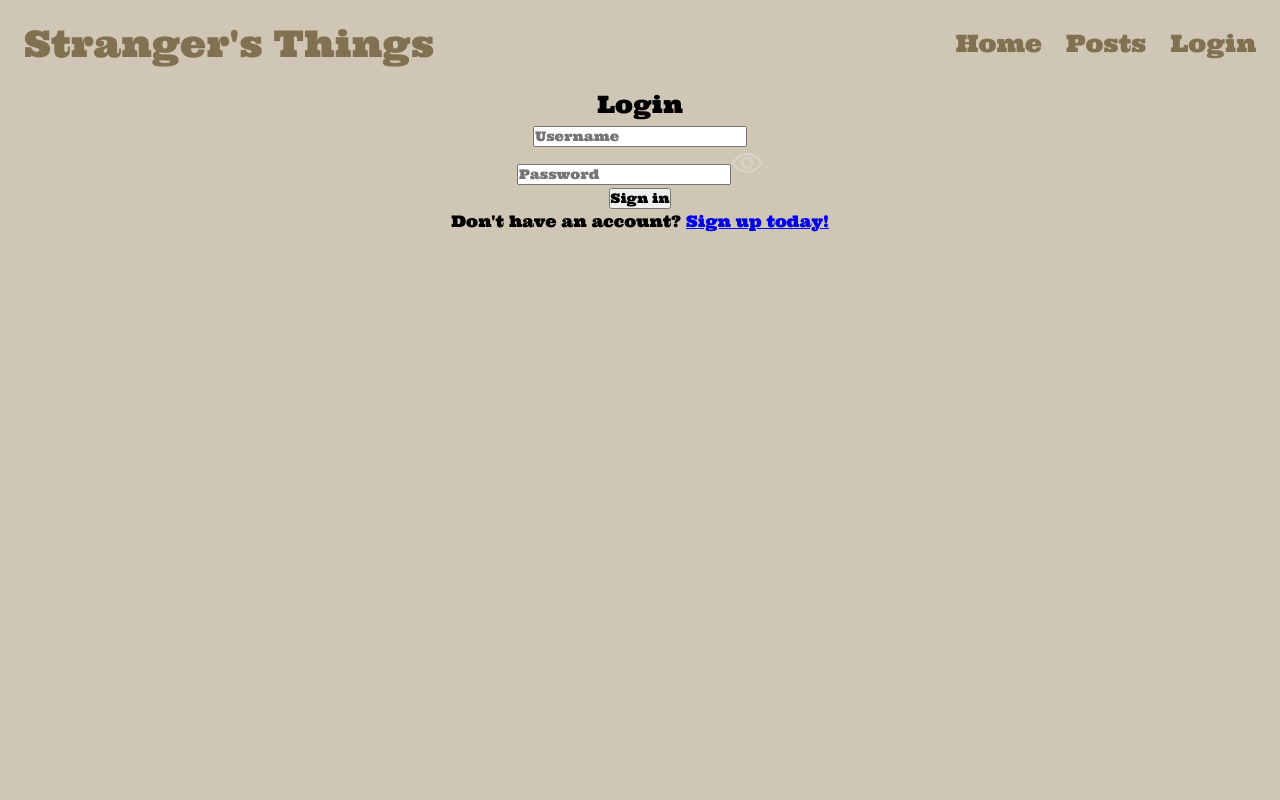
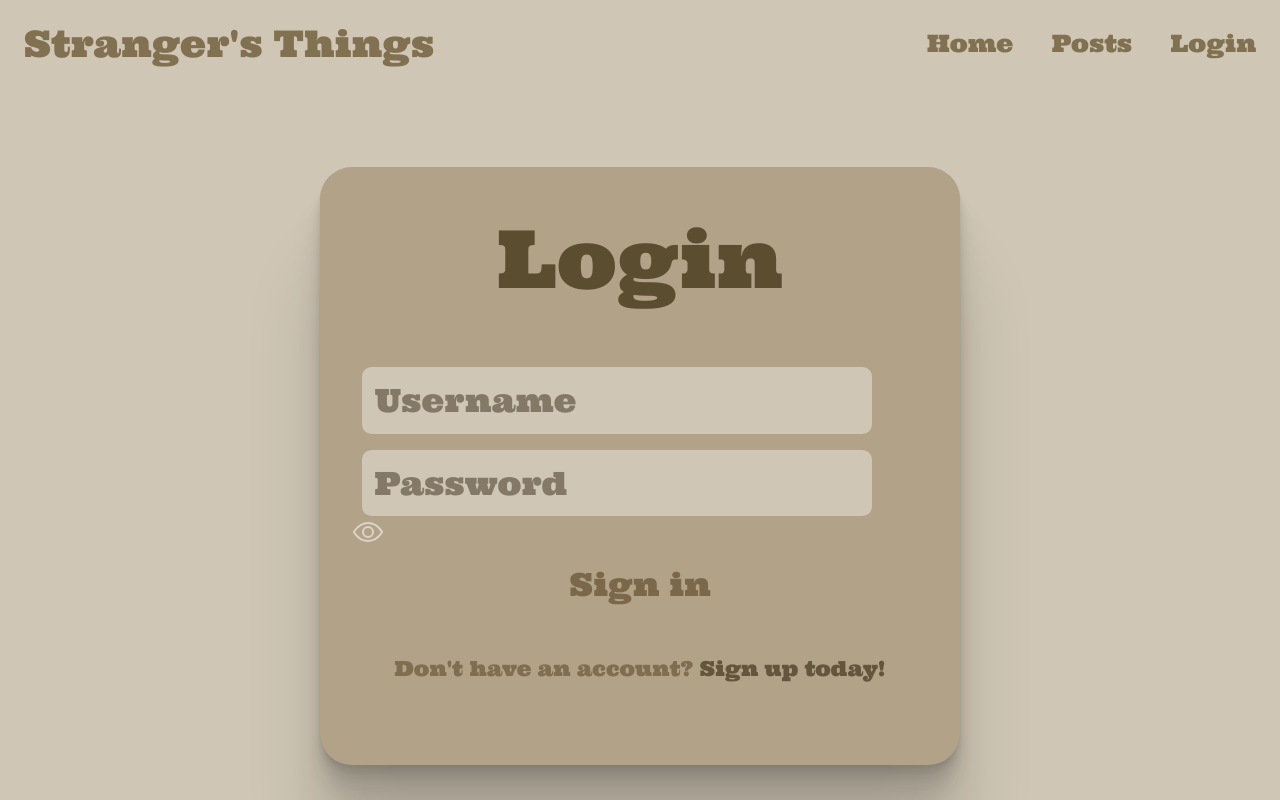
Before and after one commit to Stranger-s-Things/strangers-things, a React (Vite) app: page /account/login in a window 1280 px wide. Shown: the top 800 px of the page. Built offline with nearby package versions, Linux system fonts and the light colour scheme; no server answers; the HTML template or start-up script is replaced by a standard one.

Commit message:
Adding styling for the login and register forms, adjusting some universal styling of some elements and classes

```diff
--- a/src/App.css
+++ b/src/App.css
@@ -43,7 +43,7 @@ header nav {
   display: flex;
   flex-flow: row wrap;
   justify-content: space-evenly;
-  gap: 1em;
+  gap: 1.6em;
   font-size: 1.5em;
 }
 
@@ -104,14 +104,118 @@ header nav {
   font-size: 1.1em;
   background: none;
   border: none;
-  color: #b6aa91;
+  color: #977e4d;
 }
 
 #home-cont button:hover {
   transition: all 0.4s;
-  color: #977e4d;
+  color: #b6aa91;
   cursor: pointer;
 }
+
+/* Forms (login and register) */
+
+.form-cont {
+  background-color: #b1a288;
+  width: 50%;
+  display: flex;
+  flex-flow: column wrap;
+  gap: 1em;
+  justify-content: center;
+  align-items: center;
+  margin: 5em auto;
+  padding: 2em 0 5em 0;
+  border-radius: 2em;
+  box-shadow: 0 2.8px 2.2px rgba(0, 0, 0, 0.034),
+    0 6.7px 5.3px rgba(0, 0, 0, 0.048), 0 12.5px 10px rgba(0, 0, 0, 0.06),
+    0 22.3px 17.9px rgba(0, 0, 0, 0.072), 0 41.8px 33.4px rgba(0, 0, 0, 0.086),
+    0 100px 80px rgba(0, 0, 0, 0.12);
+}
+
+.form-cont h1 {
+  font-size: 5em;
+  color: #5b4d30;
+}
+
+.form-cont h4 {
+  font-size: 1.3em;
+  color: #806e50;
+}
+
+.form-link:link,
+.form-link:visited {
+  color: #63563d;
+  text-decoration: none;
+}
+
+.form-link:hover,
+.form-link:active {
+  color: #806e50;
+}
+
+.form {
+  padding: 2em;
+  display: flex;
+  flex-flow: column wrap;
+  gap: 1em;
+  justify-content: center;
+  align-items: start;
+}
+
+.form input {
+  margin-left: 0.3em;
+  padding: 0.4em;
+  background: none;
+  border: none;
+  background-color: #cfc6b5;
+  border-radius: 0.3em;
+  color: #84745b;
+  font-size: 2em;
+}
+
+.form input:focus {
+  outline: none;
+  -webkit-box-shadow: 0 10px 6px -6px #777;
+  -moz-box-shadow: 0 10px 6px -6px #777;
+  box-shadow: 0 10px 6px -6px #777;
+}
+
+.form input::placeholder {
+  color: #847967;
+}
+
+.form div {
+  margin: auto;
+}
+
+.form button {
+  font-size: 2em;
+  background: none;
+  border: none;
+  color: #7b684a;
+}
+
+.form button:hover {
+  transition: all 0.4s;
+  cursor: pointer;
+  color: #5b4d30;
+}
+
+.password-cont {
+  display: flex;
+  flex-flow: row wrap;
+  justify-content: space-between;
+  align-items: center;
+}
+
+.password-input {
+  margin-right: 1em;
+}
+
+/* login.jsx */
+.login-cont {
+}
+/* register.jsx */
 
 /* Footer.jsx */
 #footer {
```
